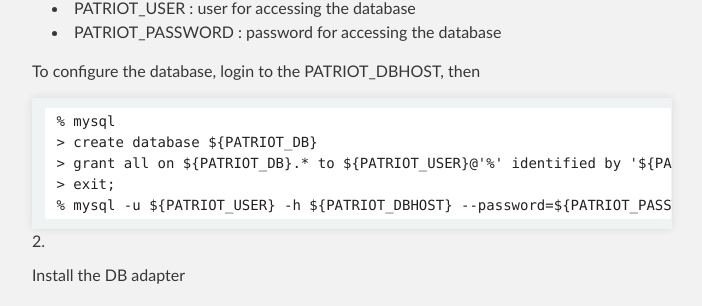
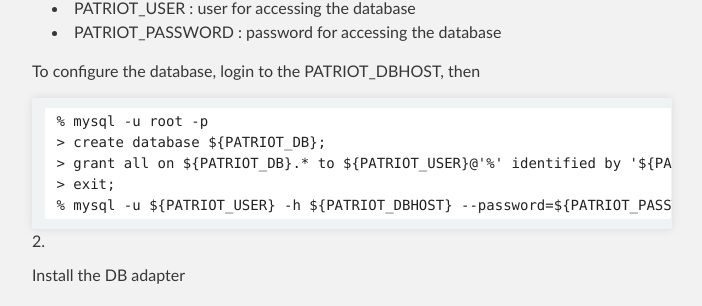
Before and after one commit to CyberAgent/patriot-workflow-scheduler, a Jekyll site: the page built from index.md, in a window 1280 px wide and 900 px high, scrolled down 2008 px. Shown: the part 147-453 px from the top of the window, without its empty margins (308-1010 px from the left). Built offline with Jekyll 4.4.1, drawn with Linux system fonts in a browser that asks for light colours; Markdown is read by kramdown in place of the engine named in the settings.

Commit message:
fix type (add ; )

````diff
--- a/index.md
+++ b/index.md
@@ -84,9 +84,9 @@ By using the JobStore, multiple jobs can be executed by workers in parallel and
     To configure the database, login to the PATRIOT\_DBHOST, then
 
     ```
-    % mysql
-    > create database ${PATRIOT_DB}
-    > grant all on ${PATRIOT_DB}.* to ${PATRIOT_USER}@'%' identified by '${PATRIOT_PASSWORD}'
+    % mysql -u root -p
+    > create database ${PATRIOT_DB};
+    > grant all on ${PATRIOT_DB}.* to ${PATRIOT_USER}@'%' identified by '${PATRIOT_PASSWORD}';
     > exit;
     % mysql -u ${PATRIOT_USER} -h ${PATRIOT_DBHOST} --password=${PATRIOT_PASSWORD} ${PATRIOT_DB} <  misc/mysql.sql
     ```
````
